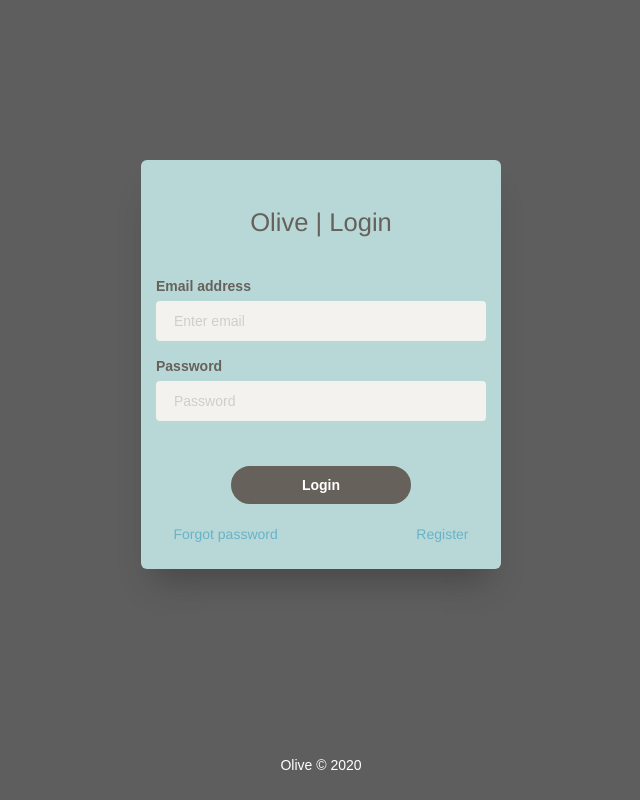
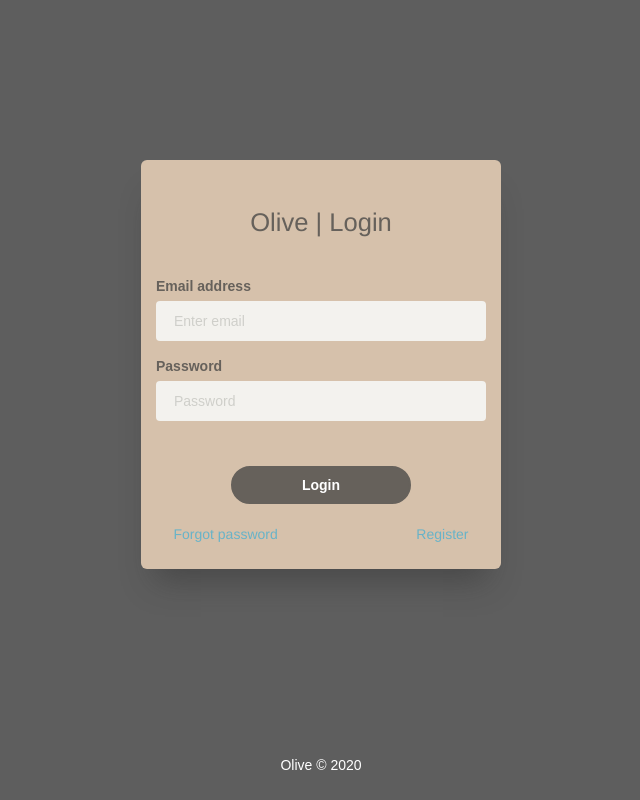
Before and after one commit to nikkinicholasromero/olive, an Angular app: page /login in a window 1280 px wide. Shown: the whole page, without its empty margins (319-959 px from the left). Built offline with nearby package versions, Linux system fonts and the light colour scheme; a web font is replaced by a local one.

Commit message:
Changed the color of login form

```diff
--- a/src/app/modules/login/login.component.html
+++ b/src/app/modules/login/login.component.html
@@ -1,6 +1,6 @@
 <div class="col-md-4 col-sm-6 col-md-offset-4 col-sm-offset-3">
     <form [formGroup]="loginForm" (ngSubmit)="onSubmit()">
-        <div class="card" data-background="color" data-color="blue">
+        <div class="card" data-background="color" data-color="brown">
             <div class="header">
                 <h3 class="title">Olive | Login</h3>
             </div>
```
